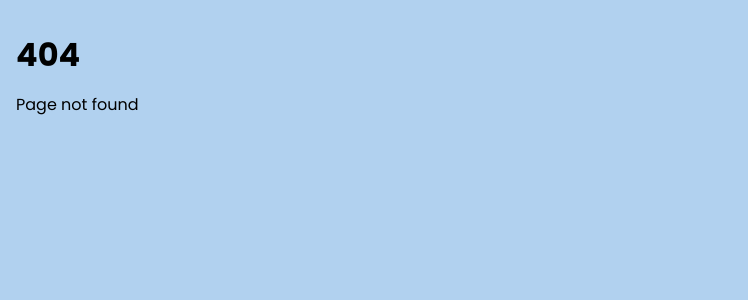
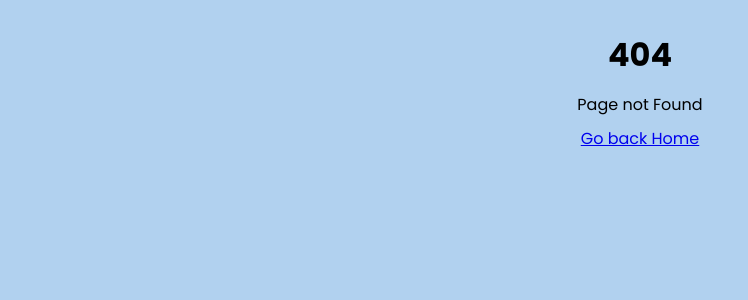
Before and after one commit to Trogiken/PiActuate, a Django app: template webui/templates/404.html in a window 1280 px wide. Shown: the top 300 px of the page, without its empty margins (0-748 px from the left). Run offline with Django 4.2, Linux system fonts and the light colour scheme; the template is opened without the code that fills it, so the values that code supplies are empty; some libraries are stand-ins or nearby versions.

Commit message:
404-page (#36)

```diff
--- /dev/null
+++ b/webui/static/404.css
@@ -0,0 +1,3 @@
+.container {
+    text-align: center;
+}
--- a/webui/templates/404.html
+++ b/webui/templates/404.html
@@ -1,8 +1,14 @@
 {% extends "base.html" %}
+{% load static %}
 
 {% block title %}404{% endblock %}
 
+{% block css %}
+<link rel="stylesheet" href="{% static '404.css' %}">
+{% endblock %}
+
 {% block content %}
     <h1>404</h1>
-    <p>Page not found</p>
+    <p>Page not Found</p>
+    <a href="{% url 'dashboard-page' %}">Go back Home</a>
 {% endblock %}
```
